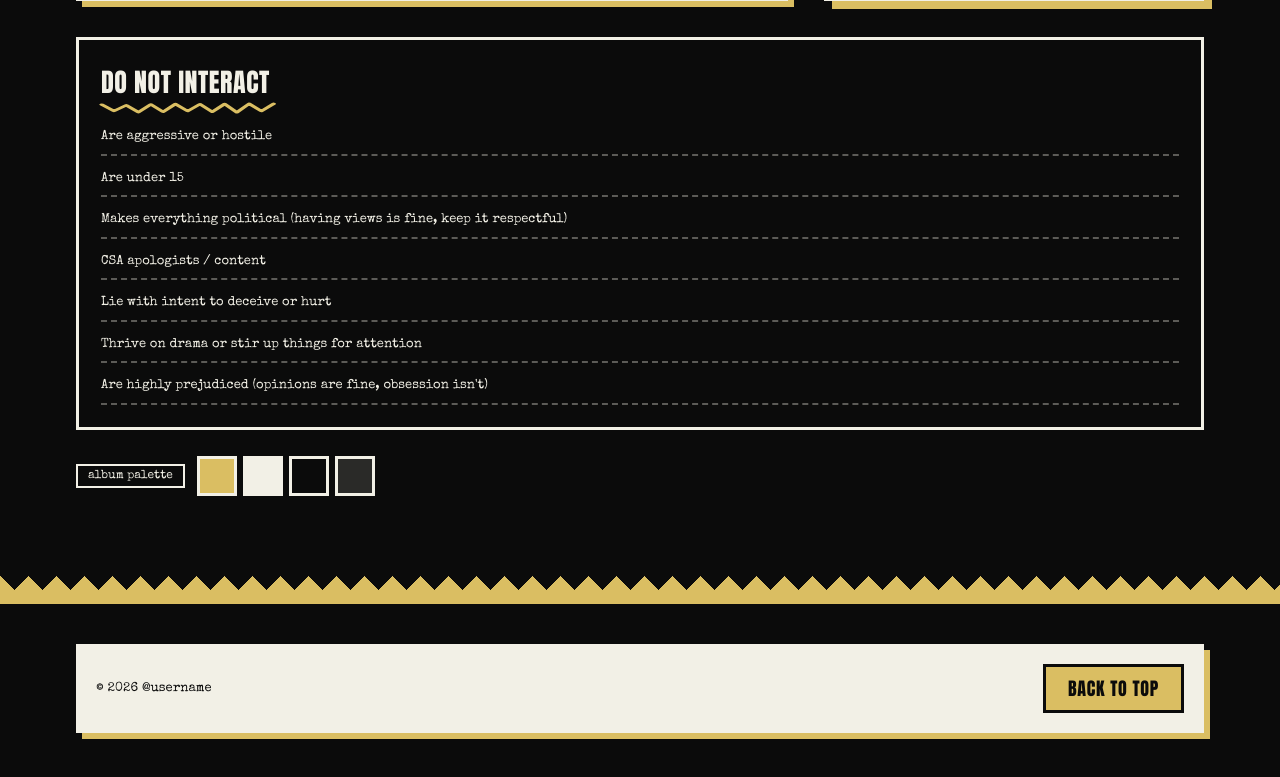
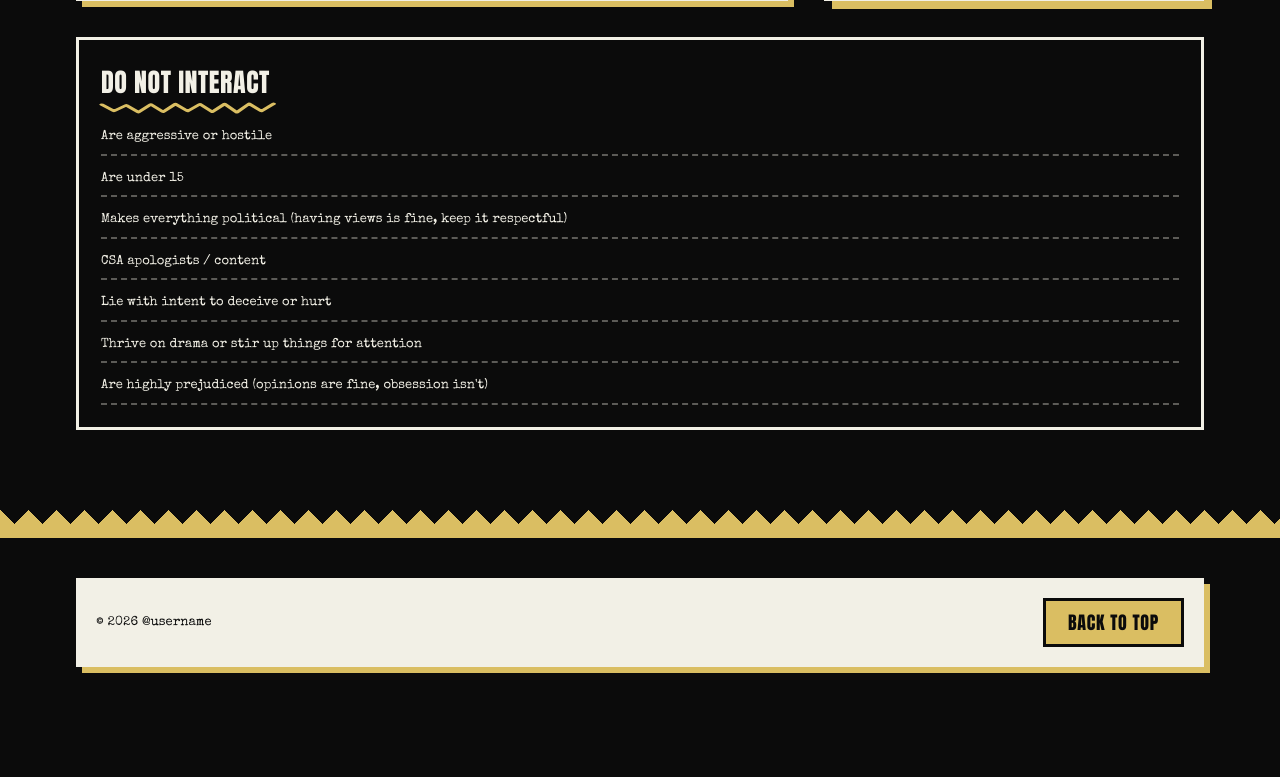
Before and after one commit to e-the-bee/portfolio, a React (Vite) app: page / in a window 1280 px wide. Shown: the part 930-1707 px from the top of the page. After the commit the page ends 1641 px from the top, so only its background shows below. Built offline with nearby package versions, Linux system fonts and the light colour scheme; no server answers.

Commit message:
Remove album palette row from the home page

```diff
--- a/src/App.jsx
+++ b/src/App.jsx
@@ -316,15 +316,6 @@ function Hero({ me, acc }) {
           <div key={t} style={{ fontSize: 13, lineHeight: 1.5, padding: '7px 0', borderBottom: '2px dashed rgba(242,240,230,.35)' }}>{t}</div>
         ))}
       </div>
-
-      <div className="slam" style={{ display: 'flex', flexWrap: 'wrap', gap: 12, alignItems: 'center', marginTop: 26, '--d': '340ms' }}>
-        <span className="tag">album palette</span>
-        <div style={{ display: 'flex', gap: 6 }}>
-          {[acc, BONE, INK, '#2a2a28'].map((c) => (
-            <div key={c} style={{ width: 40, height: 40, background: c, border: `3px solid ${BONE}` }} />
-          ))}
-        </div>
-      </div>
     </div>
   )
 }
```
